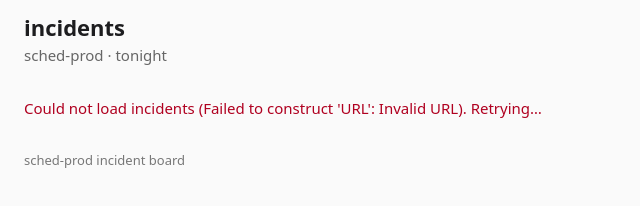
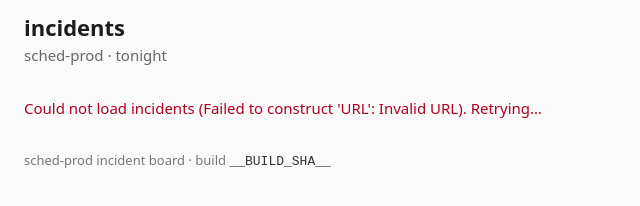
Before and after one commit to JakSko/s03e04-show-me-when, a website with bundled scripts: page app/index.html in a window 1280 px wide. Shown: the whole page, without its empty margins (0-640 px from the left). Built offline with nearby package versions, Linux system fonts and the light colour scheme.

Commit message:
R6: <meta name=build> and footer build-sha, stamped at deploy from git rev-parse HEAD
The placeholder __BUILD_SHA__ appears twice in app/index.html; the deploy
script replaces both with the full sha (plan step 7).

Co-Authored-By: Claude Opus 5.5 <noreply@anthropic.com>

```diff
--- a/app/index.html
+++ b/app/index.html
@@ -3,6 +3,8 @@
   <head>
     <meta charset="utf-8" />
     <meta name="viewport" content="width=device-width, initial-scale=1" />
+    <!-- __BUILD_SHA__ is replaced with the full git sha by the deploy script (R6); never typed -->
+    <meta name="build" content="__BUILD_SHA__" />
     <title>sched-prod · incidents</title>
     <link rel="stylesheet" href="style.css" />
     <script type="module" src="app.js"></script>
@@ -18,6 +20,6 @@
       <p data-testid="empty" class="empty" hidden>No incidents tonight.</p>
       <ul data-testid="incident-list" class="list"></ul>
     </main>
-    <footer>sched-prod incident board</footer>
+    <footer>sched-prod incident board · build <span data-testid="build-sha" class="build">__BUILD_SHA__</span></footer>
   </body>
 </html>
--- a/app/style.css
+++ b/app/style.css
@@ -18,3 +18,4 @@ footer { color: #777; font-size: 13px; }
 .row button:disabled { cursor: default; color: #888; }
 .row .acked { color: #1a7f37; font-weight: 600; }
 .row .row-error { grid-column: 1 / -1; color: #b00020; font-size: 13px; padding-bottom: 6px; }
+footer .build { font-family: ui-monospace, monospace; color: #333; }
```
